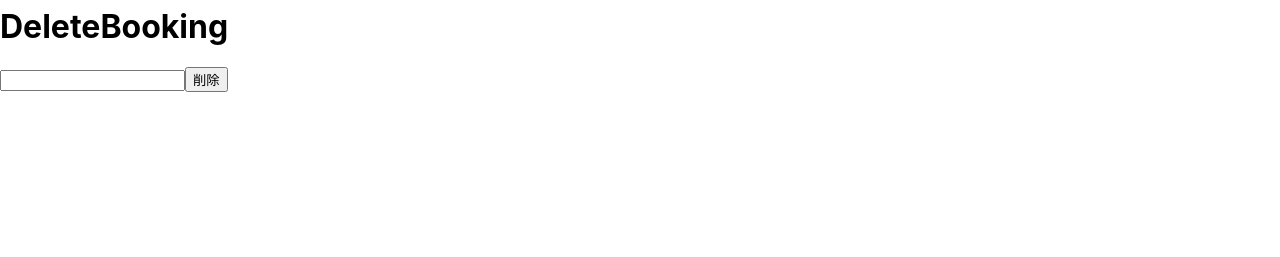
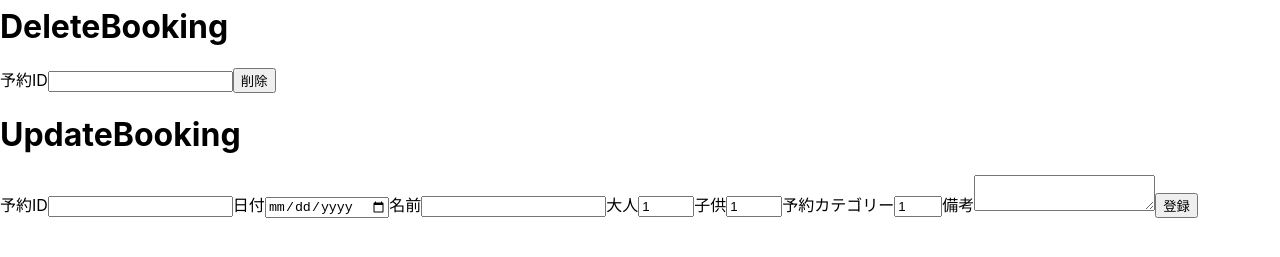
Before and after one commit to fukada-m/ouryokukou_booking, a React (Create React App) app in the folder booking_web/: page / in a window 1280 px wide. Shown: the part 289-546 px from the top of the page. Built offline with nearby package versions, Linux system fonts and the light colour scheme; no server answers.

Commit message:
更新処理

```diff
--- a/booking_web/src/App.js
+++ b/booking_web/src/App.js
@@ -4,6 +4,7 @@ import { AllBooking } from './components/AllBooking';
 import { Test } from './components/Test'
 import { CreateBooking } from './components/CreateBooking';
 import { DeleteBooking } from './components/DeleteBooking.jsx';
+import { UpdateBooking } from './components/UpdateBooking';
 
 
 function App() {
@@ -15,6 +16,7 @@ function App() {
       <AllBooking />
       <CreateBooking />
       <DeleteBooking />
+      <UpdateBooking />
     </>
   );
 }
--- a/booking_web/src/components/DeleteBooking.jsx
+++ b/booking_web/src/components/DeleteBooking.jsx
@@ -21,6 +21,7 @@ export const DeleteBooking = () => {
   return (
     <div>
       <h1>DeleteBooking</h1>
+      <label>予約ID</label>
       <input type="number" onChange={(e) => SetId(e.target.value)} />
       <button onClick={destory}>削除</button>
     </div>
--- /dev/null
+++ b/booking_web/src/components/UpdateBooking.jsx
@@ -0,0 +1,78 @@
+import React, { useState } from 'react'
+import { axiosInstance } from "../utils/axios";
+
+export const UpdateBooking = () => {
+    const [id, SetId] = useState();
+    const [date, SetDate] = useState();
+    const [name, SetName] = useState();
+    const [numberOfAdults, SetNumberOfAdults] = useState(1);
+    const [numberOfChildren, SetNumberOfChildren] = useState(1);
+    const [bookingCategoryId, SetBookingCategoryId] = useState(1);
+    const [tableId, SetTableId] = useState();
+    const [note, SetNote] = useState();
+
+    const data = {
+      booking: {
+        id: id,
+        date: date,
+        name: name,
+        number_of_adults: numberOfAdults,
+        number_of_children: numberOfChildren,
+        booking_category_id: bookingCategoryId,
+        note: note,
+      },
+      table: {
+        id: [tableId],
+      },
+    };
+
+    const create = async () => {
+      try {
+        const res = await axiosInstance.put("/api/update_booking", data);
+        console.log(res.data);
+      } catch (error) {
+        console.error(error);
+      }
+    };
+
+    return (
+      <>
+        <h1>UpdateBooking</h1>
+        <div>
+          <label>予約ID</label>
+          <input type="number" onChange={(e) => SetId(e.target.value)} />
+          <label>日付</label>
+          <input type="date" onChange={(e) => SetDate(e.target.value)} />
+          <label>名前</label>
+          <input type="text" onChange={(e) => SetName(e.target.value)} />
+          <label>大人</label>
+          <input
+            type="number"
+            value={numberOfAdults}
+            onChange={(e) => SetNumberOfAdults(e.target.value)}
+            min={1}
+            max={99}
+          />
+          <label>子供</label>
+          <input
+            type="number"
+            value={numberOfChildren}
+            onChange={(e) => SetNumberOfChildren(e.target.value)}
+            min={0}
+            max={99}
+          />
+          <label>予約カテゴリー</label>
+          <input
+            type="number"
+            value={bookingCategoryId}
+            onChange={(e) => SetBookingCategoryId(e.target.value)}
+            min={1}
+            max={2}
+          />
+          <label>備考</label>
+          <textarea onChange={(e) => SetNote(e.target.value)} />
+          <button onClick={create}>登録</button>
+        </div>
+      </>
+    );
+  };
```
Also changed, not shown: 1 other file (tests, documents, lock files or other folders).
